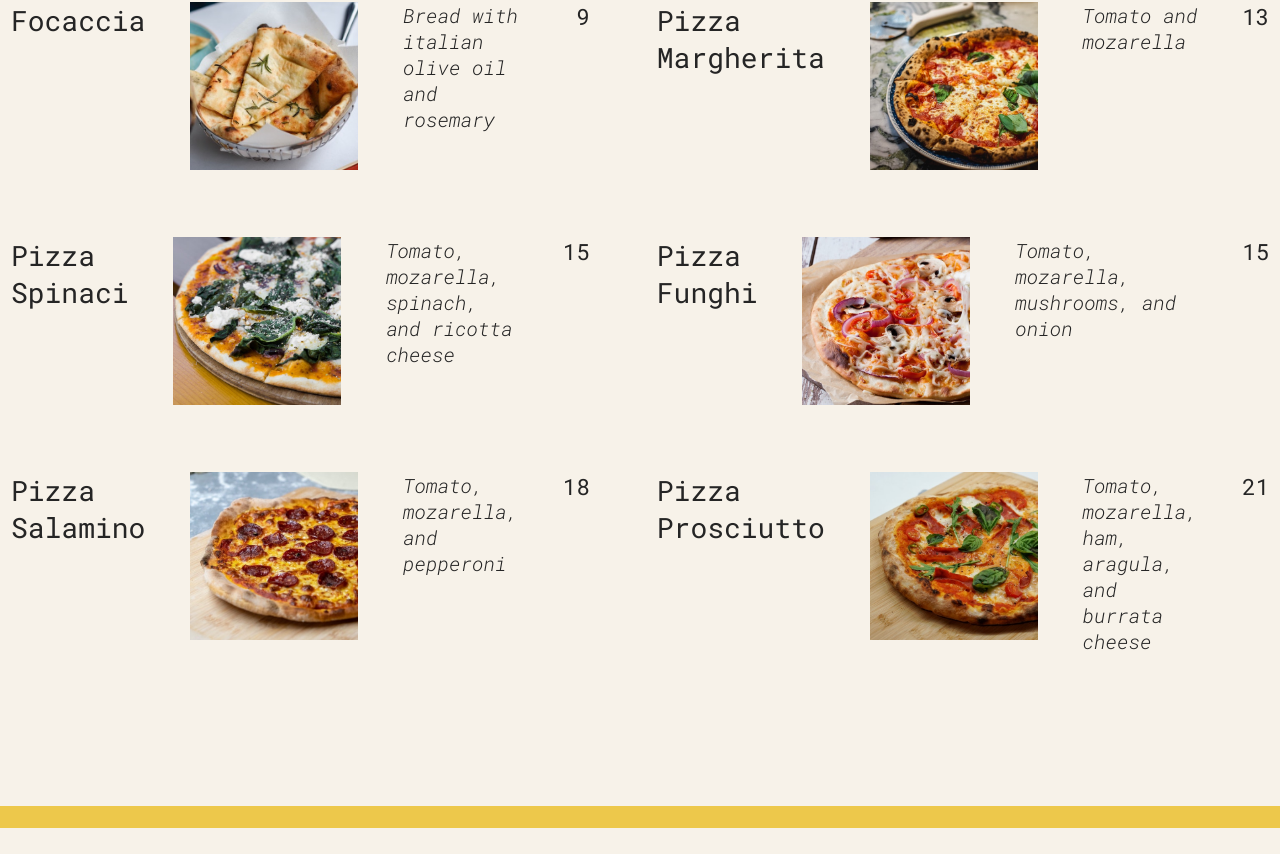
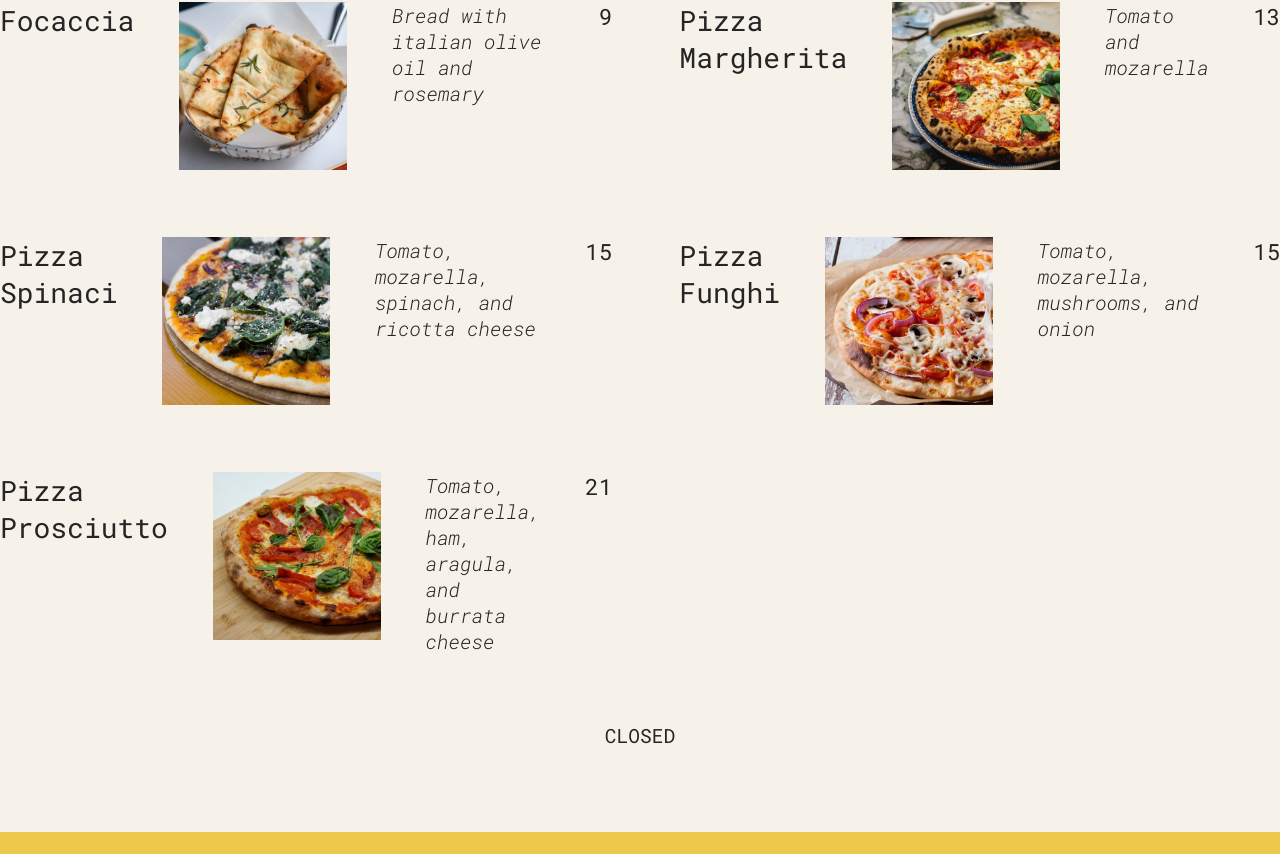
Before and after one commit to Segundavid-Dev/REACT-REPO, a React (Vite) app: page / in a window 1280 px wide. Shown: the part 325-1179 px from the top of the page. Before the commit the page ends 1153 px from the top, so only its background shows below. Built offline with nearby package versions, Linux system fonts and the light colour scheme.

Commit message:
extracting JSX into a new component

```diff
--- a/src/App.jsx
+++ b/src/App.jsx
@@ -85,6 +85,8 @@ function Menu() {
 }
 
 function Pizza(props) {
+  if (props.pizzaObj.soldOut) return null;
+
   return (
     <li className="pizza">
       <h3>{props.pizzaObj.name}</h3>
@@ -103,14 +105,18 @@ function Footer() {
   console.log(isOpen);
   return (
     <footer className="footer">
-      {isOpen && (
-        <div className="order">
-          <p>we're open until {closeHour}:00. come visit us or order online</p>
-          <button className="btn">Order</button>
-        </div>
-      )}
+      {isOpen ? <Order openHour={openHour} /> : <p>CLOSED</p>}
     </footer>
   );
 }
 
+function Order(props) {
+  return (
+    <div className="order">
+      <p>we're open until {props.openHour}:00. come visit us or order online</p>
+      <button className="btn">Order</button>
+    </div>
+  );
+}
+
 export default App;
```
